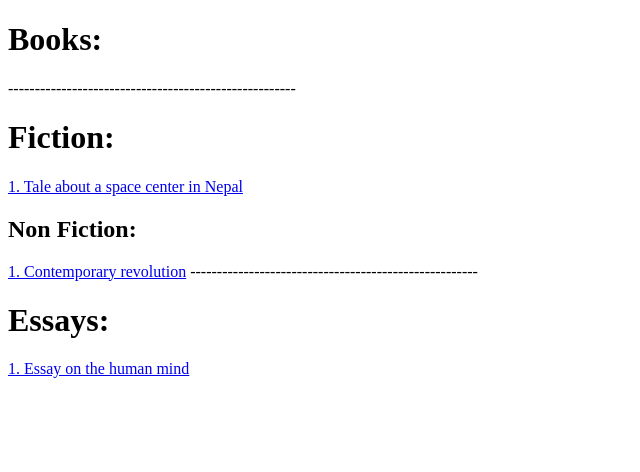
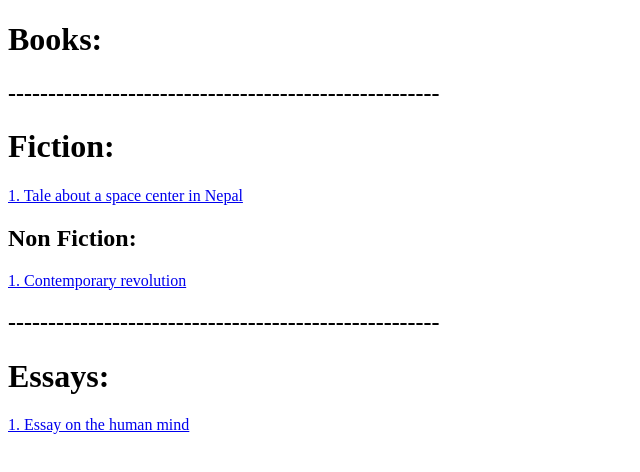
Before and after one commit to sakunpanthi/sakunpanthi.github.io, a plain HTML site: page index.html in a window 1280 px wide. Shown: the whole page, without its empty margins (0-640 px from the left). Drawn offline with Linux system fonts and the light colour scheme.

Commit message:
Update index.html

```diff
--- a/index.html
+++ b/index.html
@@ -6,12 +6,13 @@
 </head>
 <body>
   <h1>Books:</h1>
-  ------------------------------------------------------
+  <h2>------------------------------------------------------</h2>
   <h1>Fiction:</h1>
   <a href = 'https://docs.google.com/document/d/1MrdLZ8S7qZHemPBxMhvE3ODUaBFmck7ph_UgOmrtpNE/export?format=pdf'>1. Tale about a space center in Nepal</a>
   <h2>Non Fiction:</h2>
   <a href = 'https://docs.google.com/document/d/1a22OBtHaHWQiH3Qr5Q01LFmkQt5751NdYuvpruky53E/export?format=pdf'>1. Contemporary revolution</a>
-  ------------------------------------------------------
+  <br>
+  <h2>------------------------------------------------------</h2>
   <h1>Essays:</h1>
   <a href = 'https://docs.google.com/document/d/1oc-CmoU81xFfhtG1MFTFAJ_dyoooSCh3mwLXpnWVrOc/export?format=pdf'>1. Essay on the human mind</a>
 </body>
```
